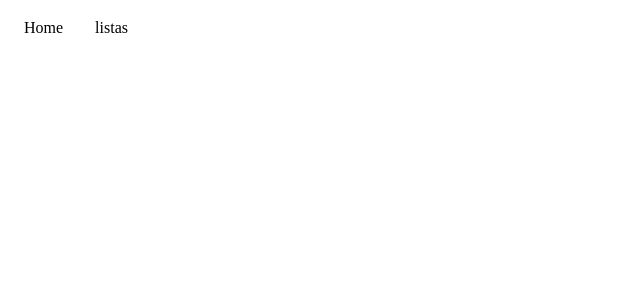
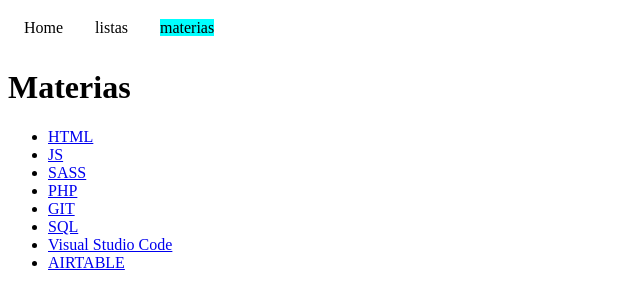
Before and after one commit to albertomozo/VUE-listas, a Vue app: page /materias in a window 1280 px wide. Before the commit this address had no page. Shown: the top 306 px of the page, without its empty margins (0-640 px from the left). Built offline with nearby package versions, Linux system fonts and the light colour scheme.

Commit message:
router dinamico materias

```diff
--- a/package.json
+++ b/package.json
@@ -13,6 +13,7 @@
     "@fortawesome/free-regular-svg-icons": "^6.4.0",
     "@fortawesome/free-solid-svg-icons": "^6.4.0",
     "@fortawesome/vue-fontawesome": "^3.0.3",
+    "axios": "^1.3.6",
     "vue": "^3.2.47",
     "vue-router": "^4.1.6"
   },
--- /dev/null
+++ b/public/materias.json
@@ -0,0 +1,53 @@
+{
+    "cursos":
+  [
+  {
+    "materia" : "HTML",
+    "url" : "https://docs.google.com/presentation/d/1KfPKrD9dmRxfIlOQ9hdRaeayiibZQ7jZJXq_qWlHOTA/edit?usp=sharing",
+    "imagen" : "html.svg",
+    "precio" : 0
+  },
+  {
+    "materia" : "JS",
+    "url" : "https://docs.google.com/presentation/d/1rTIUbxueAOxUOdXNKrYtGgCswSCpzSENOLpReap8E5A/edit?usp=sharing",
+    "imagen" : "js.svg",
+    "precio" : 25
+  },
+  {
+    "materia" : "SASS",
+    "url" : "https://docs.google.com/presentation/d/1Lr8MJz9VN-TjAu0dqOe5RsJiwO0VYG60XxWZGZLq7oo/edit?usp=sharing",
+    "imagen" : "sass.svg",
+    "precio" : 15
+  },
+  {
+    "materia" : "PHP",
+    "url" : "https://docs.google.com/presentation/d/13540h_unETM2xycZFKPBPPfpwRo9UO1vdqnS2zi4gUo/edit?usp=sharing",
+    "imagen" : "php.svg",
+     "precio" : 35
+  },
+  {
+    "materia" : "GIT",
+    "url" : "https://docs.google.com/presentation/d/1v8LjvzaJVrzTUrp3jUhqi79V3jjB4E90blN_RDNsxIo/edit?usp=sharing",
+    "imagen" : "Git_logo_PNG2.png",
+    "precio" : 25
+  },
+  {
+    "materia" : "SQL",
+    "url" : "https://docs.google.com/presentation/d/19ttx2_dnJ03UezVY-OUa4_YW-nCgWD-ti76Sa_qfLac/edit?usp=sharing",
+    "imagen" : "sql.svg",
+    "precio" : 10
+  },
+  {
+    "materia" : "Visual Studio Code",
+    "precio" : 10
+  },
+  {
+    "materia" : "AIRTABLE",
+    "url" : "https://docs.google.com/presentation/d/1Vy7pSE19KBPgvintDCYRA7JJB-5OWXOvpMkS3CSZ-lg/edit?usp=sharing",
+    "imagen" : "airtable_logo_icon_169628.png",
+    "precio" : 12
+  }
+   ],
+   "profile" : {
+   }
+  }
--- a/src/App.vue
+++ b/src/App.vue
@@ -16,6 +16,9 @@
         </li>
         <li>
             <RouterLink to="/tableros"  active-class="active">listas</RouterLink>
+       </li>
+       <li>
+            <RouterLink to="/materias"  active-class="active">materias</RouterLink>
        </li>
     </ul>
  </nav>
--- a/src/router/index.js
+++ b/src/router/index.js
@@ -16,7 +16,13 @@ const router = createRouter({
       // this generates a separate chunk (About.[hash].js) for this route
       // which is lazy-loaded when the route is visited.
       component: () => import('../views/TableroView.vue')
+    },
+    {
+      path: '/materias',
+      name: 'materias',
+      component: () => import('../views/MateriasView.vue')
     }
+
   ]
 })
 
--- /dev/null
+++ b/src/views/MateriasView.vue
@@ -0,0 +1,33 @@
+<script setup>
+import axios from "axios";
+import { reactive, ref } from "vue";
+import { RouterLink } from "vue-router";
+
+let materias = ref('');
+
+const getData = async () => {
+    try {
+        const  {data} = await axios.get("./public/materias.json");
+        console.log(data)
+        materias.value = data.cursos;
+        console.log(materias)
+    } catch (error) {
+        console.log(error);
+    }
+};
+
+getData();
+</script>
+
+<template>
+    <h1>Materias</h1>
+    <ul>
+
+        <li v-for="materia in materias">
+
+            <router-link :to="`/materia/${materia.materia}`">{{
+                materia.materia
+            }}</router-link>
+        </li>
+    </ul>
+</template>
```
Also changed, not shown: 1 other file (tests, documents, lock files or other folders).
